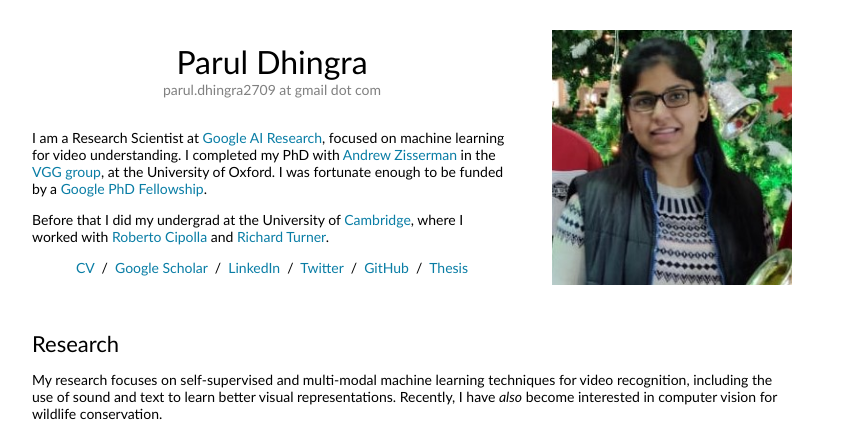
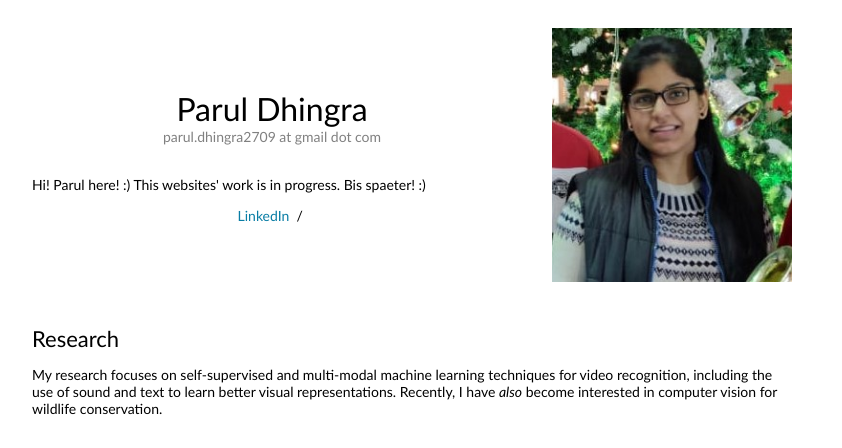
Before and after one commit to ParulDhingra/paruldhingra.github.io, a plain HTML site: page index.html in a window 1280 px wide. Shown: the top 448 px of the page, without its empty margins (228-1070 px from the left). Drawn offline with Linux system fonts and the light colour scheme.

Commit message:
Update index.html

```diff
--- a/index.html
+++ b/index.html
@@ -24,23 +24,16 @@
 		<br>
 		<br>
               </p>
-              <p>I am a Research Scientist at <a href="https://ai.google/research/">Google AI Research</a>, focused on machine learning for video understanding. I completed my PhD with <a href="https://en.wikipedia.org/wiki/Andrew_Zisserman">Andrew Zisserman</a> in the <a href="http://www.robots.ox.ac.uk/~vgg/">VGG group</a>,
-                at the University of Oxford. I was fortunate enough to be funded by a <a href="https://ai.googleblog.com/2018/04/announcing-2018-google-phd-fellows-for.html">Google PhD Fellowship</a>.
-		    </p>
-		    <p>
-              Before that I did my undergrad at the University of <a href="https://www.cam.ac.uk/">Cambridge</a>, where I worked with <a href="https://mi.eng.cam.ac.uk/~cipolla/">Roberto Cipolla</a> and <a href="http://www.eng.cam.ac.uk/profiles/ret26">Richard Turner</a>.</a>
+              <p> Hi! Parul here! :) This websites' work is in progress. Bis spaeter! :)
+
               </p>
               <p>
 
 
               </p>
               <p style="text-align:center">
-                <a href="Arsha_Nagrani_CV.pdf">CV</a> &nbsp/&nbsp
-                <a href="https://scholar.google.com/citations?user=-_2vpWwAAAAJ&hl=en&oi=ao">Google Scholar</a> &nbsp/&nbsp
-                <a href="https://www.linkedin.com/in/arsha-nagrani-601a726b/"> LinkedIn </a> &nbsp/&nbsp
-		<a href="https://twitter.com/nagraniarsha?lang=en">Twitter</a> &nbsp/&nbsp
-    <a href="https://github.com/a-nagrani"> GitHub </a> &nbsp/&nbsp
-    <a href="https://www.robots.ox.ac.uk/~vgg/publications/2020/Nagrani20e/nagrani20e.pdf"> Thesis </a>
+                <a href="https://in.linkedin.com/in/parul-dhingra"> LinkedIn </a> &nbsp/&nbsp
+
 
               </p>
             </td>
```
